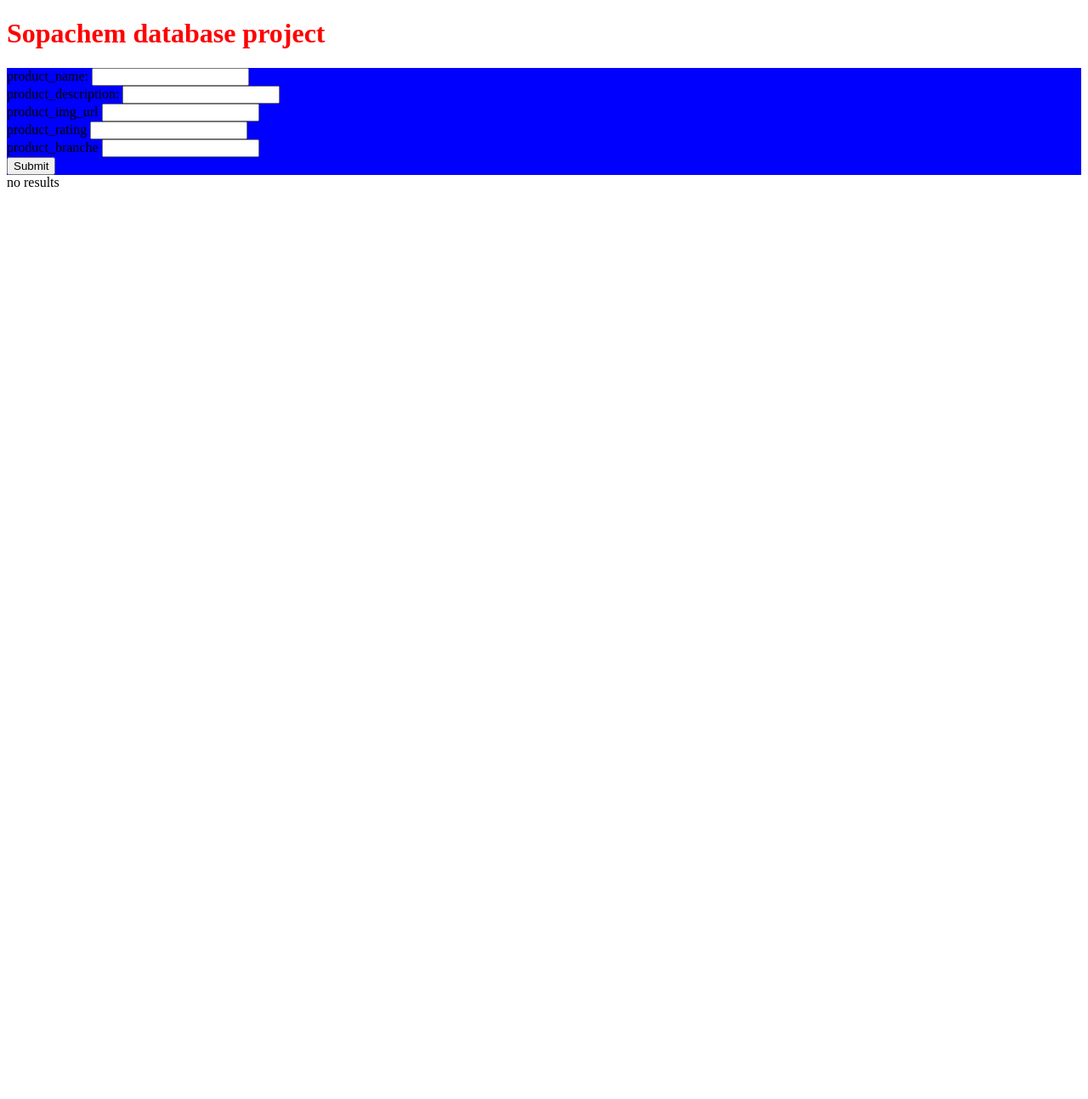
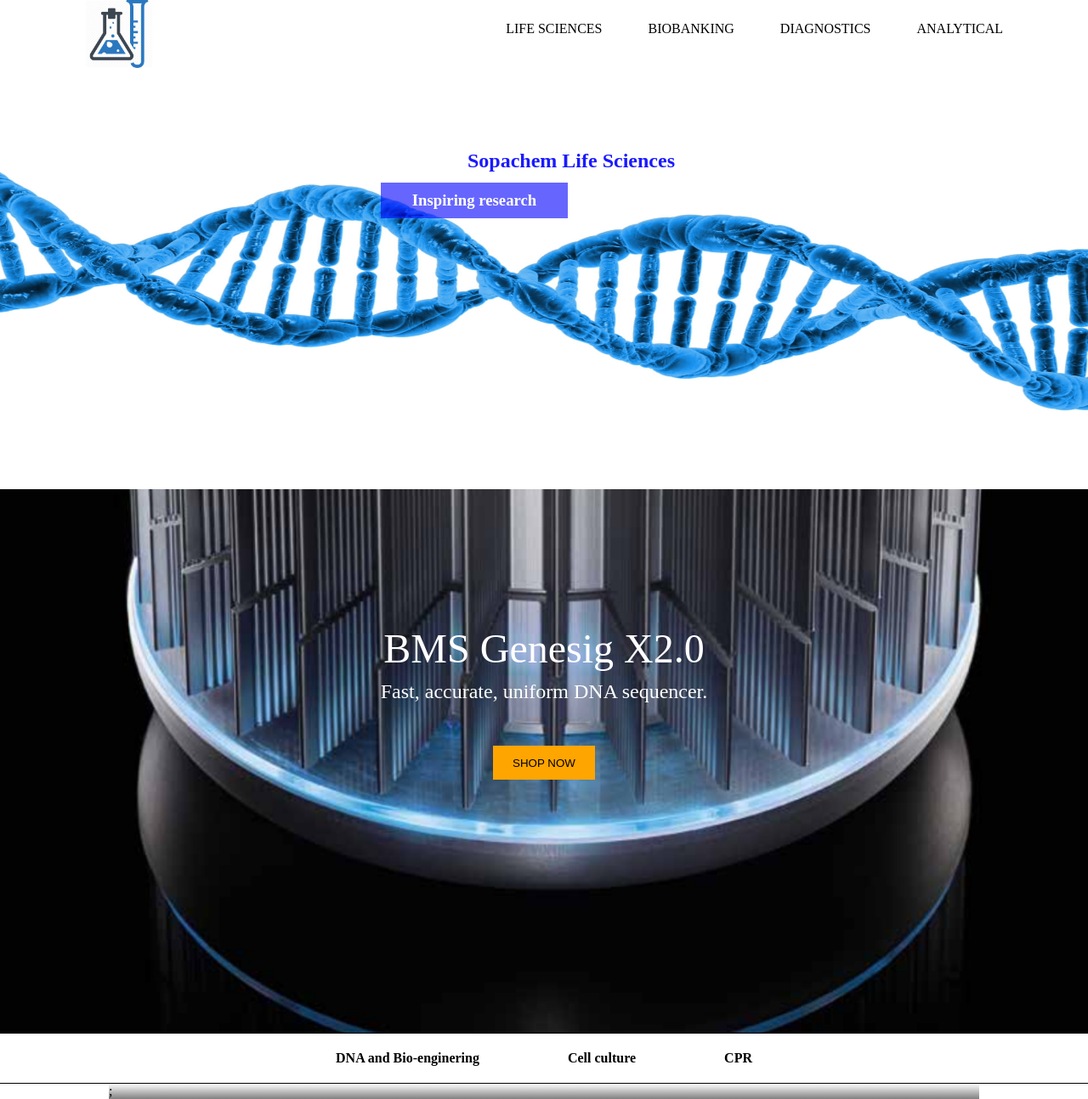
Before and after one commit to BobSmekens/sopachem, a PHP site: page / in a window 1280 px wide. Shown: the whole page at 85% size. Before the commit the page ends 220 px from the top, so only its background shows below. Run offline with PHP 8.4, Linux system fonts and the light colour scheme; data that the repository does not hold is empty.

Commit message:
load all products from db and sinlge product page

```diff
--- a/css/sopachem.css
+++ b/css/sopachem.css
@@ -1,7 +1,222 @@
-h1  {
-    color: red;
+html {
+    scroll-behavior: smooth;
+    overflow-x: hidden;
 }
 
-form {
-    background-color: blue;
+body {
+    margin: 0;
 }
+
+.debug {
+    border: 3px solid red;
+}
+
+#branding {
+    height: 80px;
+    background-color: rgba(0,0,0,0);
+    display: inline-block;
+    padding-left: 100px;
+}
+
+#branding img {
+    height: 80px;
+    width: 80px;
+    float: left;
+    background-color: rgba(0,0,0,0)
+}
+.nav-link {
+    text-decoration: none;
+    color: black;
+    display: inline-block;
+    padding: 25px 50px 0 0;
+    text-transform: uppercase;
+}
+
+.navbar {
+    width: 100%;
+    height: 80px;
+    justify-content: center;
+    position: fixed;
+    top: 0;
+    left: 0;
+    color: white;
+    z-index: 5;
+    background-color: white;
+}
+
+.navbar-container {
+    width: 70%;
+    height: 80px;
+    display: block;
+    float: right;
+    margin: auto;
+    text-align: right;
+    padding-right: 50px;
+}
+
+.sopachem-banner {
+    width: 100%;
+    height: 60vh;
+    margin-top: 12vh;
+    background-color: white;
+    position: relative;
+}
+
+.sopachem-banner img {
+    width: 100%;
+    height: 100%;
+    position: absolute;
+    z-index:  1;
+}
+
+.banner-txt {
+    text-align: center;
+    width: 100%;
+    height: 100%;
+    z-index: 2;
+    position: absolute;
+    color: #1a1aff;
+}
+
+.banner-txt h2 {
+    background-color: white;
+    width: 300px;
+    position: absolute;
+    left: 40vw;
+    top: 50px;
+    padding: 10px;
+}
+
+.banner-txt h3 {
+    background-color: rgba(0,0,255,0.6);
+    width: 200px;
+    position: absolute;
+    left: 35vw;
+    top: 100px;
+    padding: 10px;
+    color: white;
+}
+
+.main-product-container {
+    width: 100%;
+    height: 80vh;
+    background-image: url("../img/genesig.png");
+    background-size: cover;
+    background-repeat: no-repeat;
+    color: white;
+}
+
+.main-product-title {
+    display: block;
+    font-size: 48px;
+    text-align: center;
+    padding-top: 20vh;
+}
+
+.main-product-description {
+    display: block;
+    font-size: 24px;
+    text-align: center;
+    padding-top: 10px;
+}
+
+#shop-btn {
+    margin: 50px auto 0 auto;
+    display: block;
+    height: 40px;
+    width: 120px;
+    text-align: center;
+    border: none;
+    background-color: orange;
+}
+
+#shop-btn:hover {
+    color: orange;
+    background-color: white;
+    transition: 0.5s;
+}
+
+.products-container {
+    width: 80%;
+    margin: auto;
+    text-align: center;
+    display: flex;
+    flex-wrap: wrap;
+    align-items: flex-end;
+    background-image: linear-gradient(to bottom, white, grey);
+}
+
+.product-card {
+    height: 50vh;
+    min-height: 300px;
+    width: 30%;
+    min-width: 230px;
+    box-sizing: border-box;
+    padding: 20px 40px;
+    margin: 10px;
+    text-align: left;
+    display: block;
+    align-items: flex-end;
+}
+
+.product-card img {
+    width: 100%;
+    max-width: 200px;
+    height: 180px;
+    border: 1px solid black;
+}
+
+.selection-container {
+    text-align: center;
+    margin: auto;
+    width: 100%;
+    border-bottom: 1px solid black;
+    border-top: 1px solid black;
+    font-weight: bold;
+}
+
+.product-select {
+    display: inline-block;
+    padding: 20px 50px;
+    margin: auto;
+}
+
+.product-select:hover {
+    color: blue;
+    transition: 1s;
+    cursor: pointer;
+}
+
+.productpage-main-container {
+    width: 80%;
+    height: 60vh;
+    display: flex;
+    margin: 20vh auto 0 auto;
+    flex-wrap: wrap;
+    border: 1px solid black;
+}
+
+.productpage-product {
+    flex: 2;
+    min-height: 400px;
+    min-width: 300px;
+}
+
+.productpage-product img {
+    width: 100%;
+    height: 100%;
+    box-sizing: border-box;
+    padding: 40px;
+}
+
+.productpage-description-container {
+    flex: 3;
+    min-height: 400px;
+    min-width: 300px;
+}
+
+.productpage-description {
+    width: 80%;
+    margin: 15% auto 0 auto;
+    box-sizing: border-box;
+}
--- /dev/null
+++ b/db_connection.php
@@ -0,0 +1,18 @@
+<?php
+
+$servername = "localhost";
+$username = "root";
+$password = "";
+$database = "sopachem_clients";
+
+try {
+    $conn = new PDO("mysql:host=$servername;dbname=$database", $username, $password);
+    // set the PDO error mode to exception
+    $conn->setAttribute(PDO::ATTR_ERRMODE, PDO::ERRMODE_EXCEPTION);
+
+    }
+catch(PDOException $e)
+    {
+    echo "Connection failed: " . $e->getMessage();
+    }
+?>
--- a/index.php
+++ b/index.php
@@ -6,86 +6,48 @@
     <title>Page Title</title>
     <meta name="viewport" content="width=device-width, initial-scale=1">
     <link rel="stylesheet" type="text/css" media="screen" href="css\sopachem.css" />
-    <script src="main.js"></script>
+    <script src="js/sopachem.js"></script>
 </head>
 <body>
 
-<h1>Sopachem database project</h1>
 
-<form action="index.php" method="$_POST">
-product_name: <input type="text" name="product_name_php"><br>
-product_description: <input type="text" name ="product_description_php"><br>
-product_img_url <input type="text" name="product_img_url_php"><br>
-product_rating <input type="text" name="product_rating_php"><br>
-product_branche <input type="text" name="product_branche_php"><br>
+<div class="navbar">
+    <div class= "" id="branding"><a href="index.php"><img src="img/sopachemlogo.png" alt=""></a></div>
+    <div class="navbar-container">
+        <a class="nav-link" href="">Life Sciences</a>
+        <a class="nav-link" href="">Biobanking</a>
+        <a class="nav-link" href="">Diagnostics</a>
+        <a class="nav-link" href="">Analytical</a>
+     </div>
+</div>
 
+<div class="sopachem-banner">
+    <img src="img/slider1.png" alt="">
+    <div class="banner-txt">
+        <h2>Sopachem Life Sciences</h2>
+        <h3>Inspiring research</h3>
+    </div>
+</div>
 
-<input type="submit" name="submit_product_php">
-</form>
+<div class="main-product-container">
+    <div class="main-product-title">BMS Genesig X2.0</div>
+    <div class="main-product-description">Fast, accurate, uniform DNA sequencer.</div>
+    <button id="shop-btn">SHOP NOW</button>
+</div>
 
-<?php
-//verbinding maken
-$conn=mysqli_connect("localhost","root","","sopachem_clients");
-// Check connection
-if (mysqli_connect_errno())
-{
-echo "Failed to connect to MySQL: " . mysqli_connect_error();
-}
+<div class="selection-container">
+    <div class="product-select">DNA and Bio-enginering</div>
+    <div class="product-select">Cell culture</div>
+    <div class="product-select">CPR</div>
+</div>
 
-$products = "SELECT * FROM products";
-$clients = "SELECT * FROM clients";
-$orders = "SELECT * FROM orders";
-$image = "SELECT product_img_url FROM products";
-$imgUrl_and_productName = "SELECT product_name, product_img_url FROM products";
+<div class="products-container">
+    <?php
+        include "db_connection.php";
+        include "php/productcard.php" ;
+    ?>;
+</div>
 
-$productResults = $conn->query($products);
-$clientsAll = $conn->query($clients);
-$showImage = $conn->query($image);
-$productname_imgurl = $conn->query($imgUrl_and_productName);
-
-if ($productname_imgurl->num_rows > 0){
-
-    while($row = $productname_imgurl->fetch_assoc()) {
-        echo "$row[product_name]" . "<img src=" . $row["product_img_url"] .">";
-    }
-    } else {
-        echo "no results";
-    }
-
-$productname = mysqli_real_escape_string($conn, $_POST['product_name_php']);
-$productdescription = mysqli_real_escape_string($conn, $_POST['product_description_php']);
-$productimgurl = mysqli_real_escape_string($conn, $_POST['product_img_url_php']);
-$productrating = mysqli_real_escape_string($conn, $_POST['product_rating_php']);
-$productbranche = mysqli_real_escape_string($conn, $_POST['product_branche_php']);
-
-$submit = "INSERT INTO products(product_id, product_name, product_description, product_img_url, product_rating, product_branche)
-VALUES (NULL,'$productname', '$productdescription', '$productimgurl', '$productrating', '$productbranche')";
-
-
-/*
-    if ($productResults->num_rows > 0) {
-        // output data of each row
-        while($row = $productResults->fetch_assoc()) {
-            echo "id: " . $row["product_id"]. $row["product_img_url"] . " - Name: " . $row["product_name"]. " " . $row["product_description"]. $row["product_rating"]. " - branche: " . $row["product_branche"] . "<br>";
-        }
-    } else {
-        echo "0 results";
-    }
-*/
-/*
-    if ($clientsAll->num_rows > 0){
-
-    while($row = $clientsAll->fetch_assoc()) {
-        echo "naam: " . $row["naam"] . "<br>";
-
-        }
-    } else {
-        echo "no results";
-    }
-*/
-
-mysqli_close($conn);
-?>
 
 
 </body>
--- /dev/null
+++ b/php/productcard.php
@@ -0,0 +1,32 @@
+<!DOCTYPE html>
+<html>
+<head>
+
+    <title>productcard</title>
+    <meta name="viewport" content="width=device-width, initial-scale=1">
+    <link rel="stylesheet" type="text/css" media="screen" href="css/sopachem.css" />
+
+</head>
+<body>
+    <?php
+
+
+    $query = "SELECT product_id, product_name, product_description, product_img_url FROM products";
+
+    $db_result = $conn->query($query);
+
+    foreach ($db_result as $row)
+    {
+        echo '<div class="product-card">' .
+            '<a href="php/productpage.php?user_ID=' . $row['product_id'] . '">' .
+            '<img src="img/' . $row['product_img_url'] . '"></a>' .
+            '<h2 class="product-name">' . $row['product_name'] . '</h2>' .
+            '<p class="product-description">' . $row['product_description'] . '</p>' .
+            '</div>';
+    }
+
+
+
+?>
+</body>
+</html>
```
Also changed, not shown: php/db_connection.php (added, +18 -0 lines), php/productpage.php (added, +46 -0 lines), php/singleproduct.php (added, +39 -0 lines), img/genesig.png (added), img/genesig2.jpg (added), img/micbackground.jpg (added), img/slider1.jpg (added), img/slider1.png (added), img/sopachemlogo.png (added).
